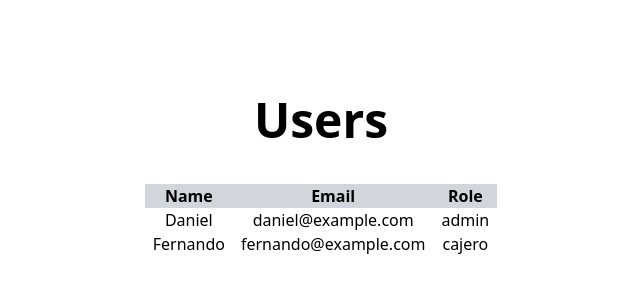
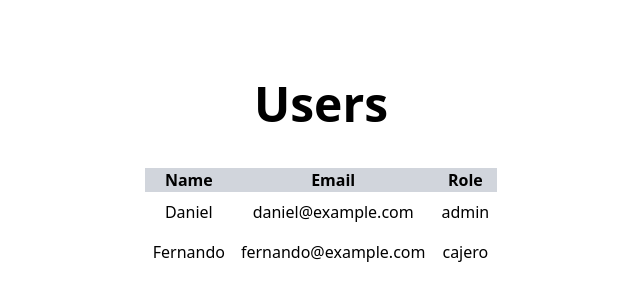
Before and after one commit to fdvalderrama/CaracasJWT_fe, a React (Vite) app: page /users in a window 1280 px wide. Shown: the part 224-524 px from the top of the page, without its empty margins (319-959 px from the left). Built offline with nearby package versions, Linux system fonts and the light colour scheme.

Commit message:
Agregue padding a las filas en la tabla

```diff
--- a/src/pages/Users.tsx
+++ b/src/pages/Users.tsx
@@ -20,9 +20,9 @@ const Users = () => {
         <tbody>
           {users.map((user) => (
             <tr className="text-center" key={user.id}>
-              <td className="px-2">{user.name}</td>
-              <td className="px-2">{user.email}</td>
-              <td className="px-2">{user.role}</td>
+              <td className="px-2 py-2">{user.name}</td>
+              <td className="px-2 py-2">{user.email}</td>
+              <td className="px-2 py-2">{user.role}</td>
             </tr>
           ))}
         </tbody>
```
